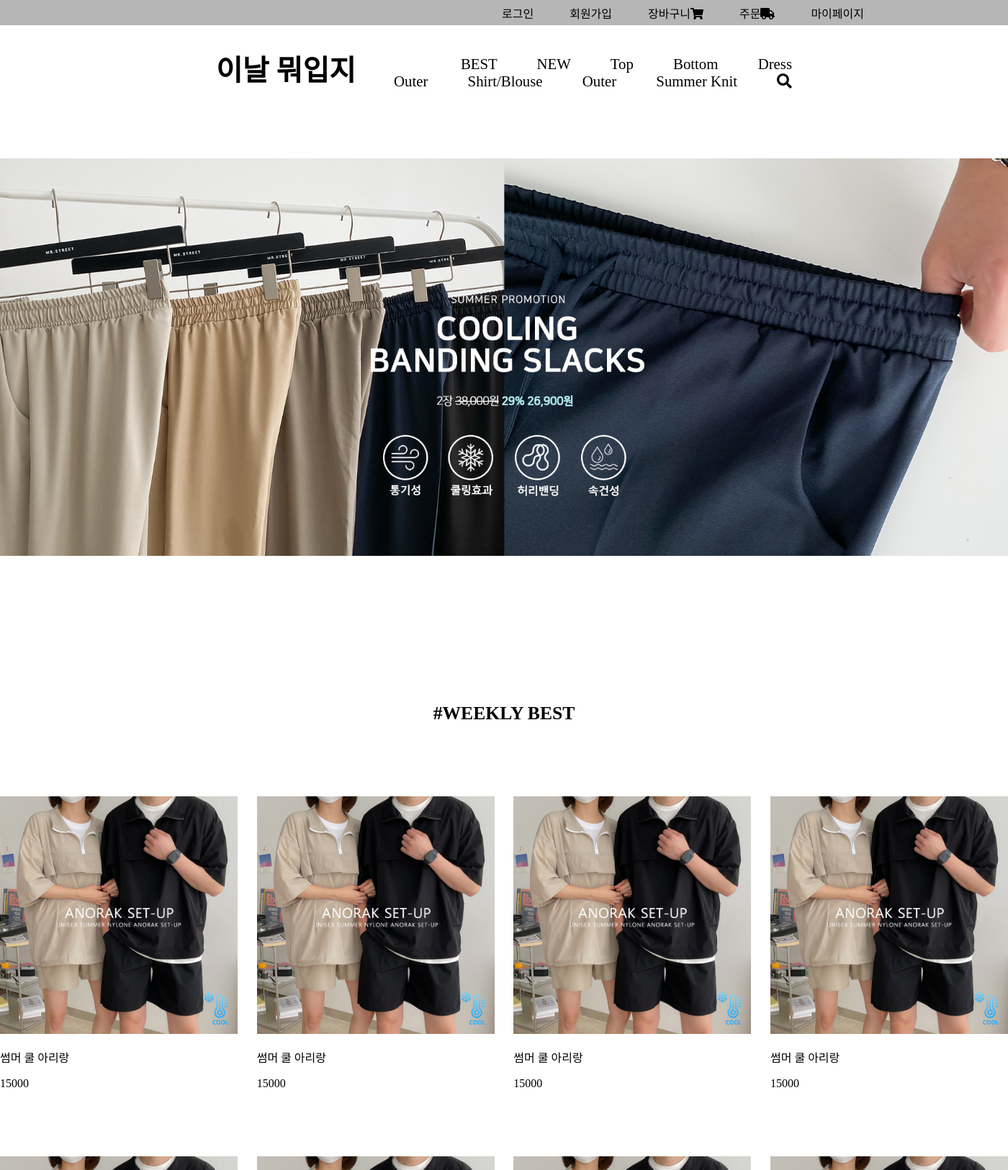
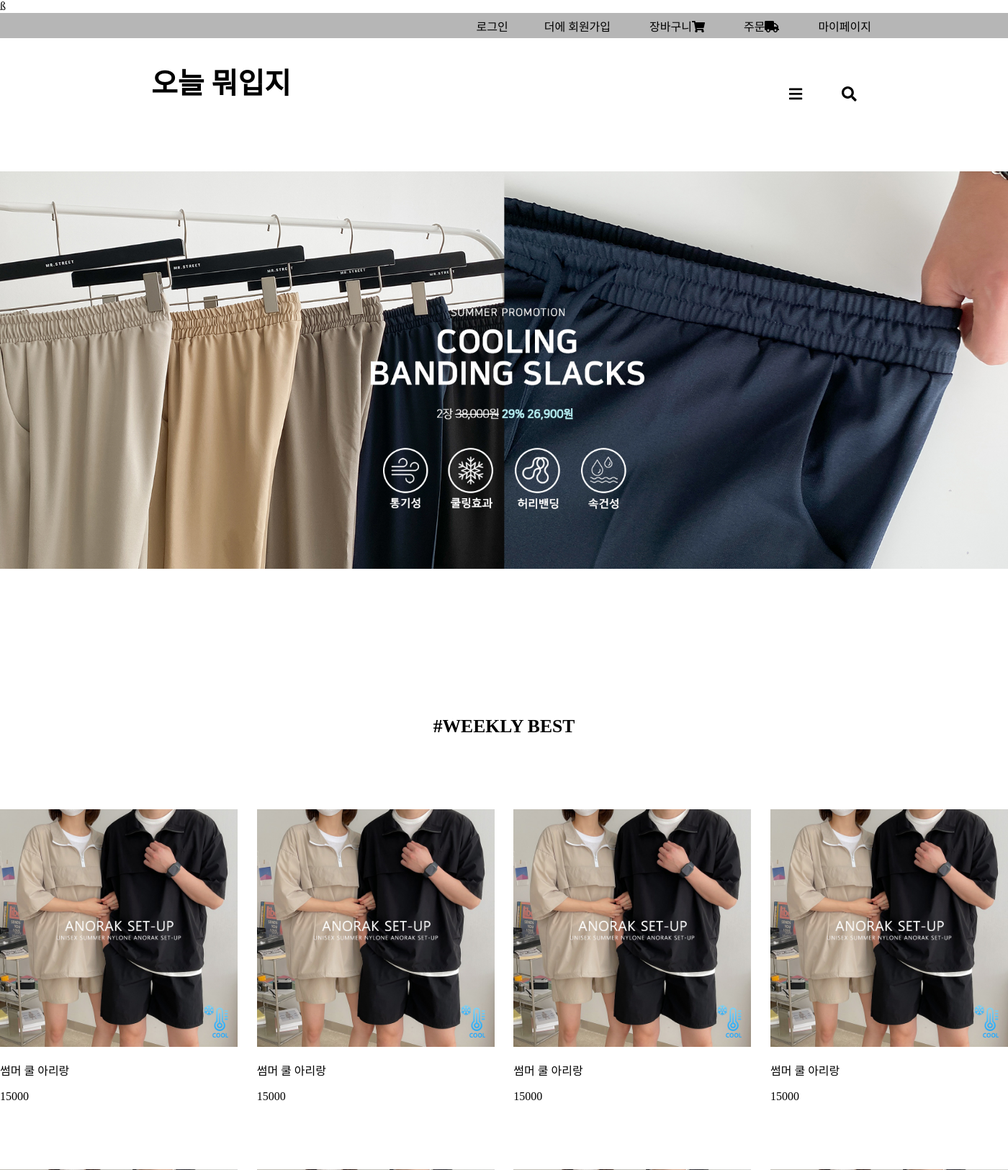
Before and after one commit to JinAru16/Django, a Django app: page / in a window 1400 px wide. Shown: the top 1625 px of the page at 72% size. Run offline with Django 3.2, Linux system fonts and the light colour scheme; some libraries are stand-ins or nearby versions; some web fonts are replaced.

Commit message:
js가 적용 안되던걸 수정
분리된 css, html, js에서 js가 적용이 안되던걸 해결

```diff
--- a/Django/Main/Templates/Main/base.html
+++ b/Django/Main/Templates/Main/base.html
@@ -14,7 +14,7 @@
 
   <hr/>
 
-  <h1>오늘 뭐입지</h1>
+  <h1>이날 뭐입지</h1>
   <h2></h2>
 
 <h2> 오늘 뭐입지 </h2>
--- a/Django/Main/Templates/Main/main.html
+++ b/Django/Main/Templates/Main/main.html
@@ -1,136 +1,70 @@
+{% load static %}
 <!DOCTYPE html>
 <html lang="ko">
 <head>
     <meta charset="UTF-8">
-    <title>이날 뭐 입지?</title>
+    <meta name="viewport" content="width=device-width, initial-scale=1.0">
+    <script src="{% static "Main/js/main.js" %}"></script>
+    <title>오늘 뭐입지</title>
     <script src="https://use.fontawesome.com/releases/v5.2.0/js/all.js"></script> <!-- 아이콘 -->
-    <!-- 나중에 css파일로 따로 옮길 예정 -->
-    <style>
-        @font-face{
-            font-family:'NanumGothic'; /*글꼴*/
-            src: local('NanumGothic'),
-            url('NanumGothic.eot'),
-            url('NanumGothic.woff') format('woff'),
-            url('NanumGothic.ttf') format('truetype');
-        }
-        a{
-            text-decoration: none;
-            color: black;
-        }
-        a:hover{
-            text-decoration: underline;
-        }
+    <!-- <script src="https://kit.fontawesome.com/f5e7b03b5b.js"></script> -->
+    <link rel="stylesheet" href={% static "Main/css/main_style.css" %}>
+</head>
 
-        body{
-            margin:0;
-            font-family: 'NanumGothic'; /*글꼴*/
-        }
-        .container{
-            display: flex;
-            flex-direction: column;
-        }
-        /* 맨 위에 로그인, 장바구니, 마이페이지 있는 곳 */
-        #mypage{
-            background-color: rgb(182, 182, 182);
-            display: flex;
-            flex-basis: 35px; /*높이*/
-            padding-right: 150px;
-            padding-left: 150px;
-            justify-content:flex-end; /*오른쪽 정렬*/
-            align-items: center; /*글들이 가운데 오게하기 위해*/
-        }
-        #mypage a{
-            margin-right: 50px;
-        }
-        /* 헤더. 로고랑 카테고리 있는 곳 */
-        header{
-            /* background-color: orange; */
-            display: flex;
-            height: 120px;
-            padding-right: 300px;
-            padding-left: 300px;
-        }
-        header #logo{ /*메인 로고*/
-            align-self: center;
-            font-size: 2.5rem;
-            flex-shrink: 0; /*창 줄여도 글 뭉개지지 않도록*/
-        }
-        header nav#category{ /*카테고리*/
-            /* background-color: gray; */
-            text-align: right; /*오른쪽 정렬*/
-            align-self: flex-end;
-            margin-left: auto;
-            margin-bottom: 30px;
-            flex-grow: 1;
-            font-size: 1.3rem;
-        }
-        header nav#category a{
-            /* background-color: orchid; */
-            margin-left: 50px;
-        }
-
-        /* 주 컨텐즈 영역 */
-        .content{
-            display: flex;
-            flex-direction: column;
-            margin-top: 65px;
-        }
-        .content div#mainbenu{ /*제일 큰 사진*/
-            margin-bottom: 100px;
-        }
-        .content main{ /*메인 영역*/
-            margin: auto; /*가운데 정렬*/
-            min-width: 1400px; /*폭 고정하려고*/
-            max-width: 1400px;
-        }
-        main article{ /*위클리 베스트, 먼슬리 베스트 있는 곳*/
-            margin-top: 100px;
-        }
-        main article .subtitle{ /*제목*/
-            /* background-color: palegreen; */
-            text-align: center; /*가운데 정렬*/
-            font-size: 1.6rem;
-            margin-bottom: 100px;
-        }
-        main article .closet{ /*옷(이미지) 묶음. 위클리 베스트 등등*/
-            display:flex;
-            justify-content: space-between;
-            flex-wrap: wrap;
-        }
-        .clothes{
-            width:330px;
-            height: 500px;
-            /* background-color: palevioletred; */
-        }
-        .clothesImg{ /*옷 이미지*/
-            width: 100%;
-        }
-    </style>
-</head>
-<body>
+<body>ß
     <div class = "container">
         <nav id="mypage">
-            <a href ="/Login">로그인</a>
-            <a href ="/Resistration">회원가입</a>
-            <a href ="/ShoppingCart">장바구니<i class="fas fa-shopping-cart"></i></a>
-            <a href ="/Order">주문<i class="fas fa-truck"></i></a>
-            <a href ="/MyPage">마이페이지</a>
+            <ul>
+                <li><a href="/Login">로그인</a></li>더에
+                <li><a href="/Resistration">회원가입</a></li>
+                <li><a href="/ShoppingCart">장바구니<i class="fas fa-shopping-cart"></i></a></li>
+                <li><a href="/Order">주문<i class="fas fa-truck"></i></a></li>
+                <li><a href="/MyPage">마이페이지</a></li>
+            </ul>
         </nav>
         <header>
-            <h1 id="logo">이날 뭐입지</h1>
+            <h1 id="logo"><a id="mainLogo" href="">오늘 뭐입지</a></h1>
+
             <nav id="category">
-                <a href="/Best">BEST</a> <!-- Best페이지로 연결시킴 -->
-                <a href ="/New">NEW</a>
-                <a href ="/Top">Top</a>
-                <a href ="/Bottom">Bottom</a>
-                <a href ="/Dress">Dress</a>
-                <a href ="/Outer">Outer</a>
-                <a href ="/Shirt_Blouse">Shirt/Blouse</a>
-                <a href ="/Outer">Outer</a>
-                <a href ="/Summer_Knit">Summer Knit</a>
-                <a><i class="fas fa-search"></i></a>
+                <ul>
+                    <li><a href="/Best">BEST</a></li>
+                    <li><a href="/New">NEW</a></li>
+                    <li><a href ="/Top">Top</a></li>
+                    <li><a href ="/Bottom">Bottom</a></li>
+                    <li><a href ="/Dress">Dress</a></li>
+                    <li><a href ="/Outer">Outer</a></li>
+                    <li><a href ="/Shirt_Blouse">Shirt/Blouse </a></li>
+                    <li><a href ="/Outer">Outer</a></li>
+                    <li><a href ="/Summer_Knit">Summer Knit</a></li>
+                </ul>
+                <span id="nav_menubar"><i class="fas fa-bars"></i></span>
+                <span id="nav_search"><i class="fas fa-search"></i></span>
             </nav>
         </header>
+
+        <nav id="menuWrap">
+            <span id="navbar_x"><i class="fas fa-times"></i></span>
+            <ul>
+                <li><a href="/Login">로그인</a></li>
+                <li><a href="/Resistration">회원가입</a></li>
+                <li><a href="/ShoppingCart">장바구니<i class="fas fa-shopping-cart"></i></a></li>
+                <li><a href="/Order">주문<i class="fas fa-truck"></i></a></li>
+                <li><a href="/MyPage">마이페이지</a></li>
+                <hr>
+                <li><a href="/Best">BEST</a></li>
+                <li><a href="/New">NEW</a></li>
+                <li><a href ="/Top">Top</a></li>
+                <li><a href ="/Bottom">Bottom</a></li>
+                <li><a href ="/Dress">Dress</a></li>
+                <li><a href ="/Outer">Outer</a></li>
+                <li><a href ="/Shirt_Blouse">Shirt/Blouse </a></li>
+                <li><a href ="/Outer">Outer</a></li>
+                <li><a href ="/Summer_Knit">Summer Knit</a></li>
+
+
+            </ul>
+        </nav>
+        <!-- <div id="dimmed"></div> -->
 
         <section class="content">
             <div id="mainbenu">
@@ -209,5 +143,8 @@
             <!-- 미정. -->
         </footer>
     </div>
+
+        init();
+    </script>
 </body>
 </html>
--- /dev/null
+++ b/Django/Main/static/Main/css/main_style.css
@@ -0,0 +1,181 @@
+@font-face{
+    font-family:'NanumGothic'; /*글꼴*/
+    src: local('NanumGothic'),
+    url('NanumGothic.eot'),
+    url('NanumGothic.woff') format('woff'),
+    url('NanumGothic.ttf') format('truetype');
+}
+a{
+    text-decoration: none;
+    color: black;
+}
+a:hover{
+    text-decoration: underline;
+}
+ul{
+    padding-left:0;
+}
+li{
+    list-style: none;
+}
+nav#category li, nav#mypage li{
+    display: inline;
+}
+
+body{
+    margin:0;
+    font-family: 'NanumGothic'; /*글꼴*/
+}
+.container{
+    display: flex;
+    flex-direction: column;
+}
+
+/* 맨 위에 로그인, 장바구니, 마이페이지 있는 곳 */
+#mypage{
+    background-color: rgb(182, 182, 182);
+    display: flex;
+    height: 35px; /*높이*/
+    padding-right: 10%;
+    padding-left: 10%;
+    justify-content:flex-end; /*오른쪽 정렬*/
+    align-items: center; /*글들이 가운데 오게하기 위해*/
+}
+#mypage a{
+    margin-right: 50px;
+}
+/* 헤더. 로고랑 카테고리 있는 곳 */
+header{
+    /* background-color: orange; */
+    display: flex;
+    height: 120px;
+    padding-right: 15%;
+    padding-left: 15%;
+}
+header #logo{ /*메인 로고*/
+    align-self: center;
+    font-size: 2.5rem;
+    flex-shrink: 0; /*창 줄여도 글 뭉개지지 않도록*/
+}
+header nav#category{ /*카테고리*/
+    /* background-color: gray; */
+    text-align: right; /*오른쪽 정렬*/
+    align-self: flex-end;
+    margin-left: auto;
+    margin-bottom: 30px;
+    flex-grow: 1;
+    font-size: 1.3rem;
+}
+#category > ul{
+    display: inline;
+}
+header nav#category a, #nav_menu, #nav_search{
+    /* background-color: orchid; */
+    margin-left: 50px;
+}
+#nav_menubar{
+    align-self: center;
+    font-size: 1.3rem;
+    display: none;
+}
+#nav_search{
+    align-self: center;
+    font-size: 1.3rem;
+}
+#menuWrap{
+    background-color: #e6e6e6;
+    position:absolute;
+    width:500px;
+    height:100%;
+    position: fixed;
+    right: -500px;
+    transition: right ease 0.3s; /*transition: 적용할 속성, 진행속도, 총 시간*/
+}
+#menuWrap ul{
+    padding:0;
+    display: flex;
+    flex-direction: column;
+    height: 100%;
+    align-items: center;
+    justify-content: space-between;
+    padding: 30px 30px;
+    /* background-color: blueviolet; */
+    margin: 0;
+    /* padding-top:70px; */
+}
+#menuWrap li{
+    /* background-color: aqua; */
+    /* padding: ; */
+    /* text-align: center; */
+    /* margin-bottom: 30%; */
+    font-size: 1.4rem;
+    width:fit-content;
+}
+#navbar_x{
+    font-size: 2.5rem;
+    position: absolute;
+    right: 450px;
+    top:10px;
+}
+
+#dimmed {
+    position: fixed;
+    top: 0;
+    left: 0;
+    z-index: 300;
+    width: 100%;
+    height: 100%;
+    background-color: rgba(0, 0, 0, 0.5);
+}
+
+
+/* 주 컨텐즈 영역 */
+.content{
+    display: flex;
+    flex-direction: column;
+    margin-top: 65px;
+}
+.content div#mainbenu{ /*제일 큰 사진*/
+    margin-bottom: 100px;
+}
+.content main{ /*메인 영역*/
+    margin: auto; /*가운데 정렬*/
+    min-width: 1400px; /*폭 고정하려고*/
+    max-width: 1400px;
+}
+main article{ /*위클리 베스트, 먼슬리 베스트 있는 곳*/
+    margin-top: 100px;
+}
+main article .subtitle{ /*제목*/
+    /* background-color: palegreen; */
+    text-align: center; /*가운데 정렬*/
+    font-size: 1.6rem;
+    margin-bottom: 100px;
+}
+main article .closet{ /*옷(이미지) 묶음. 위클리 베스트 등등*/
+    display:flex;
+    justify-content: space-between;
+    flex-wrap: wrap;
+}
+.clothes{
+    width:330px;
+    height: 500px;
+    /* background-color: palevioletred; */
+}
+.clothesImg{ /*옷 이미지*/
+    width: 100%;
+}
+
+
+@media screen and ( max-width: 1620px){
+   #menuWrap.on{
+       right:0;
+       transition: right ease 0.3s;
+   }
+   #nav_menubar{
+       display: inline;
+   }
+   #category > ul{
+       display: none;
+   }
+}
--- /dev/null
+++ b/Django/Main/static/Main/js/main.js
@@ -0,0 +1,16 @@
+"use strict"
+
+document.addEventListener("DOMContentLoaded", () => {
+    const menuWrap_xButton = document.querySelector("#navbar_x");
+    const menu_button = document.querySelector("#nav_menubar");
+    const menuWrap = document.querySelector("#menuWrap");
+
+    menu_button.addEventListener("click", (event) => {
+        menuWrap.classList.toggle("on"); //menuWrap에 "on"이라는 클래스가 없으면 추가함. 있으면 없애고. ex) <span id="menuWrap" class="on">
+        console.log("click button");
+    })
+    menuWrap_xButton.addEventListener("click", (event) => {
+        menuWrap.classList.toggle("on");
+        console.log("click button2");
+    })
+})
```
Also changed, not shown: Django/Main/Templates/Main/mt.html (deleted, +0 -133 lines).
